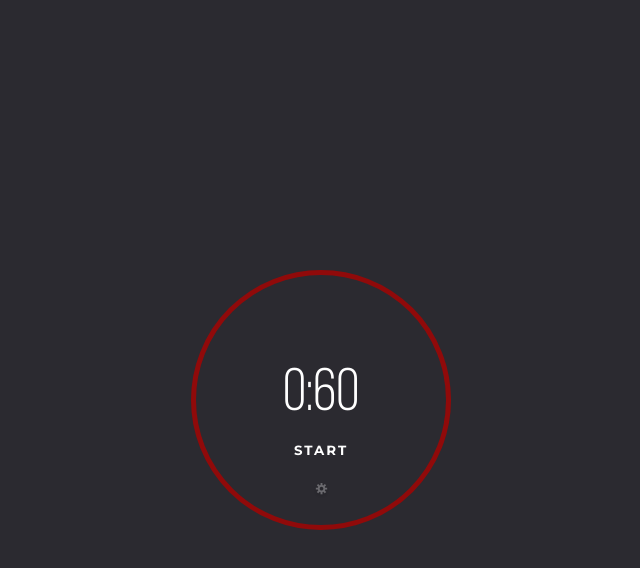
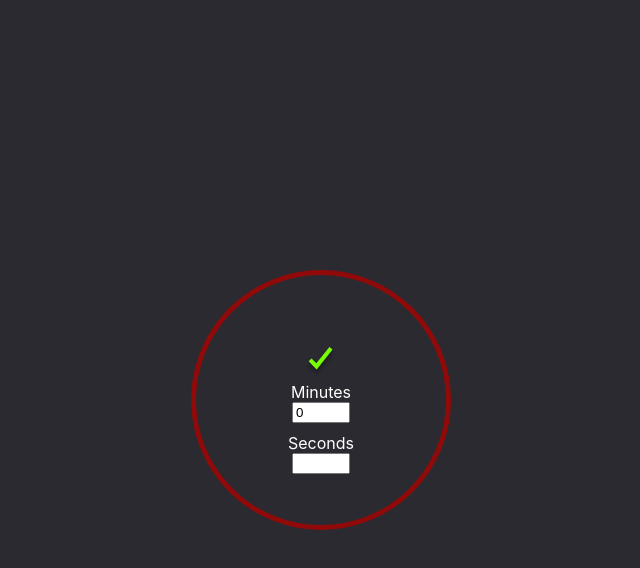
Before and after one commit to jcsmileyjr/Pomodoro-Timer, a React (Create React App) app in the folder react-pomodoro-timer/: page / in a window 1280 px wide. Both pictures are taken after a click on the button 640 px from the left and 490 px from the top of the page. Shown: the top 568 px of the page, without its empty margins (319-959 px from the left). Built offline with nearby package versions, Linux system fonts and the light colour scheme.

Commit message:
Feature: User can manually update the timer

```diff
--- a/react-pomodoro-timer/src/App.css
+++ b/react-pomodoro-timer/src/App.css
@@ -64,6 +64,37 @@
   opacity: .3;
 }
 
+.clock__checkIcon--style {
+  max-height: 30px;
+}
+
 .clock__gearIcon--style:hover {
   opacity: 1;
 }
+
+.gearInputs--container {
+  display: flex;
+  flex-direction: column;
+}
+
+.show {
+  display: flex;
+  align-items: center;
+}
+
+.hide {
+  display: none;
+}
+
+label {
+  color: white;
+  display: block;
+}
+
+input {
+  max-width: 50px;
+}
+
+#updateMinute {
+  margin-bottom: 10px;
+}
--- a/react-pomodoro-timer/src/App.js
+++ b/react-pomodoro-timer/src/App.js
@@ -1,5 +1,6 @@
 import "./App.css";
 import Gear from "./assets/gear.svg";
+import Check from "./assets/check.svg";
 import React, { useState, useEffect, useCallback } from "react";
 
 /**
@@ -19,6 +20,7 @@ function App() {
   const [counter, setCounter] = useState(false);
   const [minutes, setMinutes] = useState(0);
   const [seconds, setSeconds] = useState(60);
+  const [showGears, setShowGears] = useState(false);
 
   // Decrease the seconds and minute every second.
   const decliningTimer = useCallback(() => {
@@ -52,21 +54,51 @@ function App() {
   return (
     <div className="App">
       <div className="clock--container">
-        <div className="timer--container">
+        <div className={`timer--container ${showGears ? "hide" : ""}`}>
           <p id="minutes">{minutes}</p>
           <p>:</p>
           <p id="seconds">{seconds}</p>
         </div>
-        <button className="clock__primaryButton--style" type="button" onClick={()=> timerControl()}>
+        <button
+          className={`clock__primaryButton--style ${showGears ? "hide" : ""}`}
+          type="button"
+          onClick={() => timerControl()}
+        >
           START
         </button>
-        <button className="clock__gearButton--style" type="button">
+        <button
+          className={`clock__gearButton--style ${showGears ? "hide" : "show"}`}
+          type="button"
+          onClick={() => setShowGears(!showGears)}
+        >
           <img
             src={Gear}
             className="clock__gearIcon--style"
             alt="Gear icon"
           ></img>
         </button>
+        <button
+          className={`clock__gearButton--style ${showGears ? "show" : "hide"}`}
+          type="button"
+          onClick={() => setShowGears(!showGears)}
+        >
+          <img
+            src={Check}
+            className="clock__checkIcon--style"
+            alt="Check icon"
+          ></img>
+        </button>
+        <div className={`gearInputs--container ${showGears ? "show" : "hide"}`}>
+          <label htmlFor="updateMinute">Minutes</label>
+          <input
+            id="updateMinute"
+            type="number"
+            value={minutes}
+            onChange={(event) => setMinutes(event.target.value)}
+          />
+          <label htmlFor="updateSeconds">Seconds</label>
+          <input id="updateSeconds" type="number" />
+        </div>
       </div>
     </div>
   );
```
Also changed, not shown: react-pomodoro-timer/src/assets/check.svg (added).
